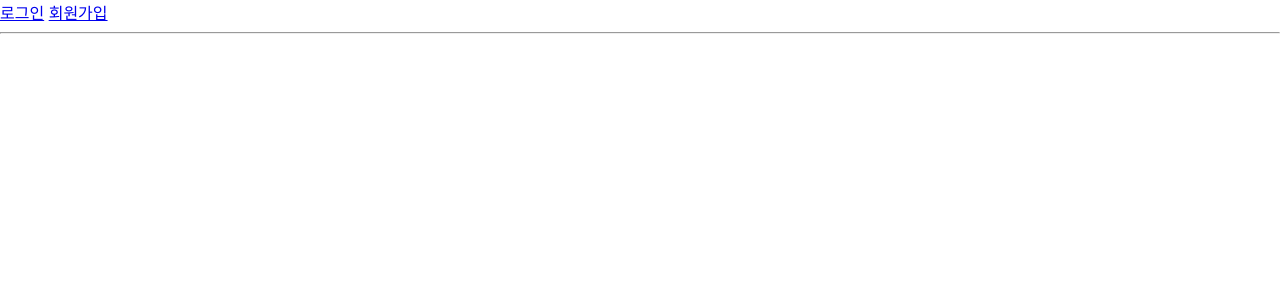
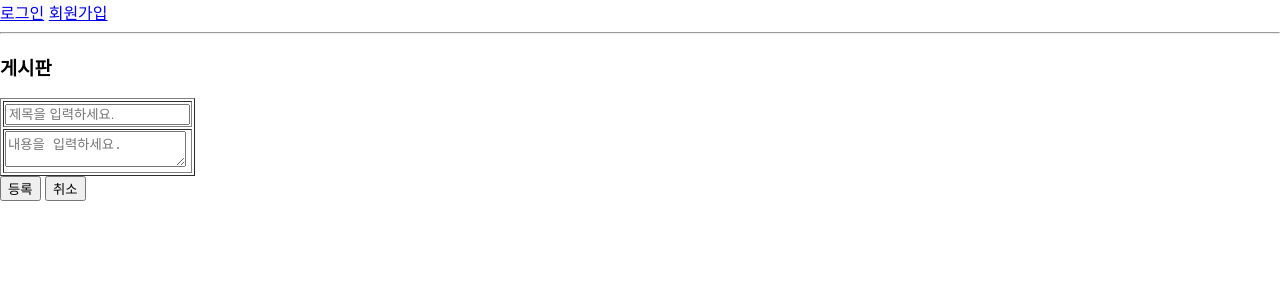
Before and after one commit to DonghyoSon/groupStudy, a React (Create React App) app in the folder 01_board/group_study_board_front/: page /boardWrite in a window 1280 px wide. Before the commit this address had no page. Shown: the top 300 px of the page. Built offline with nearby package versions, Linux system fonts and the light colour scheme.

Commit message:
게시글 수정으로 인한 등록 코드 수정

```diff
--- a/01_board/group_study_board_front/src/App.js
+++ b/01_board/group_study_board_front/src/App.js
@@ -10,6 +10,7 @@ import BoardList from "./component/BoardList";
 import BoardFrm from "./component/BoardFrm";
 import BoardView from "./component/BoardView";
 import BoardModify from "./component/BoardModify";
+import BoardWrite from "./component/BoardWrite";
 
 function App() {
   const [loginStatus, setLoginStatus] = useState(false); //로그인된 상태를 파악하기 위해 필요
@@ -36,7 +37,8 @@ function App() {
             path="/boardList"
             element={<BoardList user={user} loginStatus={loginStatus} />}
           />
-          <Route path="/boardFrm" element={<BoardFrm user={user} />} />
+          <Route path="/boardWrite" element={<BoardWrite user={user} />} />
+          <Route path="/boardFrm" element={<BoardFrm />} />
           <Route
             path="/boardView"
             element={<BoardView user={user} loginStatus={loginStatus} />}
--- a/01_board/group_study_board_front/src/component/BoardFrm.js
+++ b/01_board/group_study_board_front/src/component/BoardFrm.js
@@ -1,49 +1,27 @@
 import { useNavigate } from "react-router-dom";
 import { useState } from "react";
 import axios from "axios";
-import { useLocation } from "react-router-dom";
 
 const BoardFrm = (props) => {
-  const user = props.user;
-  const navigate = useNavigate();
-  const [boardTitle, setBoardTitle] = useState("");
-  const [boardContent, setBoardContent] = useState("");
-
-  //백으로 글쓰기 내용 전송 함수
-  const insertBoard = () => {
-    const userNo = user.userNo;
-    const board = { boardTitle, boardContent, userNo }; //{boardTitle, boardContent, user.userNo}는 불가능
-    axios
-      .post("/board/insertBoard", board)
-      .then((res) => {
-        console.log(res.data);
-        alert("게시글 등록 완료");
-        navigate("/boardList");
-      })
-      .catch((res) => {
-        console.log(res.data);
-        alert("게시글 등록 실패");
-      });
-  };
-
-  //글쓰기 취소 함수
-  const cancel = () => {
-    navigate("/boardList");
-  };
+  const boardTitle = props.boardTitle;
+  const setBoardTitle = props.setBoardTitle;
+  const boardContent = props.boardContent;
+  const setBoardContent = props.setBoardContent;
 
   //글쓰기 양식에 입력되는 값을 boardTitle, boardContent에 대입
   const changeBoardTitle = (e) => {
     const inputTitle = e.currentTarget.value;
     setBoardTitle(inputTitle);
+    console.log(boardTitle);
   };
   const changeBoardContent = (e) => {
     const inputContent = e.currentTarget.value;
     setBoardContent(inputContent);
+    console.log(boardContent);
   };
 
   return (
     <>
-      <h3>게시판</h3>
       <table border={1}>
         <tbody>
           <tr>
@@ -67,11 +45,6 @@ const BoardFrm = (props) => {
           </tr>
         </tbody>
       </table>
-      <div>
-        <button onClick={insertBoard}>등록</button>
-        &nbsp;
-        <button onClick={cancel}>취소</button>
-      </div>
     </>
   );
 };
--- a/01_board/group_study_board_front/src/component/BoardList.js
+++ b/01_board/group_study_board_front/src/component/BoardList.js
@@ -30,7 +30,7 @@ const BoardList = (props) => {
 
   //글쓰기 함수
   const write = () => {
-    navigate("/boardFrm");
+    navigate("/boardWrite");
   };
 
   return (
@@ -50,8 +50,13 @@ const BoardList = (props) => {
         })}
       </table>
       <div>
-        {loginStatus === true ? <button onClick={write}>글쓰기</button> : ""}
-        &nbsp;
+        {loginStatus === true ? (
+          <>
+            <button onClick={write}>글쓰기</button>&nbsp;
+          </>
+        ) : (
+          ""
+        )}
         <button onClick={toMain}>메인으로</button>
       </div>
     </>
--- a/01_board/group_study_board_front/src/component/BoardModify.js
+++ b/01_board/group_study_board_front/src/component/BoardModify.js
@@ -1,3 +1,9 @@
-const BoardModify = () => {};
+import { useLocation } from "react-router-dom";
+
+const BoardModify = () => {
+  const location = useLocation();
+  const board = location.state.board;
+  console.log(board);
+};
 
 export default BoardModify;
--- /dev/null
+++ b/01_board/group_study_board_front/src/component/BoardWrite.js
@@ -0,0 +1,53 @@
+import { useNavigate } from "react-router-dom";
+import { useState } from "react";
+import axios from "axios";
+import BoardFrm from "./BoardFrm";
+
+const BoardWrite = (props) => {
+  const user = props.user;
+  const navigate = useNavigate();
+  const [boardTitle, setBoardTitle] = useState("");
+  const [boardContent, setBoardContent] = useState("");
+
+  //백으로 글쓰기 내용 전송 함수
+  const insertBoard = () => {
+    const userNo = user.userNo;
+    const board = { boardTitle, boardContent, userNo }; //{boardTitle, boardContent, user.userNo}는 불가능
+    axios
+      .post("/board/insertBoard", board)
+      .then((res) => {
+        console.log(res.data);
+        alert("게시글 등록 완료");
+        navigate("/boardList");
+      })
+      .catch((res) => {
+        console.log(res.data);
+        alert("게시글 등록 실패");
+      });
+  };
+
+  //글쓰기 취소 함수
+  const cancel = () => {
+    navigate("/boardList");
+  };
+
+  return (
+    <>
+      <h3>게시판</h3>
+      <BoardFrm
+        buttonEvent={insertBoard}
+        boardTitle={boardTitle}
+        setBoardTitle={setBoardTitle}
+        boardContent={boardContent}
+        setBoardContent={setBoardContent}
+      />
+      <div>
+        <button onClick={insertBoard}>등록</button>
+        &nbsp;
+        <button onClick={cancel}>취소</button>
+      </div>
+    </>
+  );
+};
+
+export default BoardWrite;
```
